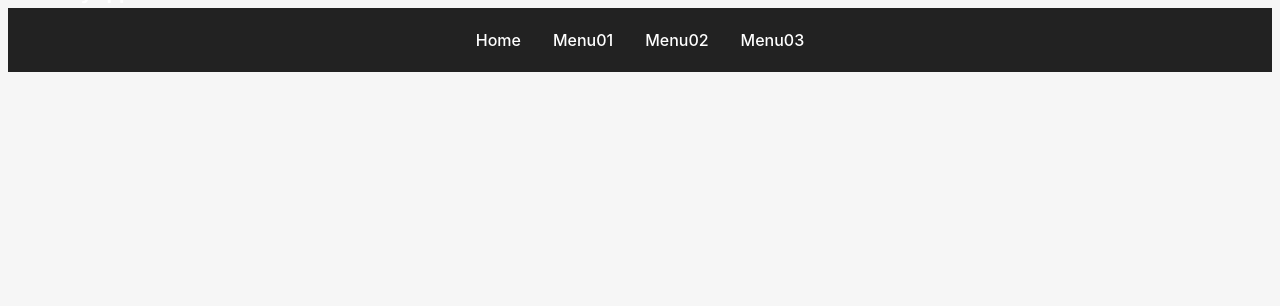
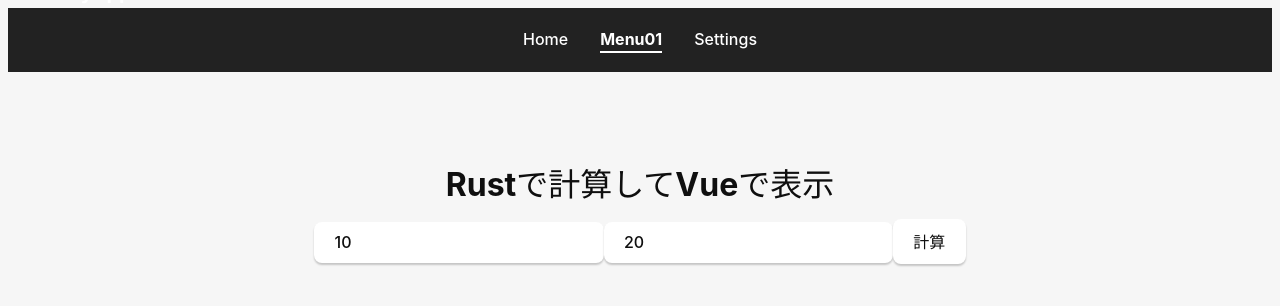
Before and after one commit to YuVelociraptor/tauri-vue-test, a Vue app: page /#/menu01 in a window 1280 px wide. Shown: the top 306 px of the page. Built offline with nearby package versions, Linux system fonts and the light colour scheme.

Commit message:
fn add & use in vue

```diff
--- a/src/components/Navbar.vue
+++ b/src/components/Navbar.vue
@@ -11,8 +11,7 @@
     <nav :class="['nav-menu', { open: isOpen }]">
       <router-link to="/">Home</router-link>
       <router-link to="/menu01">Menu01</router-link>
-      <router-link to="/menu02">Menu02</router-link>
-      <router-link to="/menu03">Menu03</router-link>
+      <router-link to="/settings">Settings</router-link>
     </nav>
   </header>
 </template>
--- /dev/null
+++ b/src/pages/Menu01.vue
@@ -0,0 +1,31 @@
+<script setup lang="ts">
+import { ref } from "vue";
+import { invoke } from "@tauri-apps/api/core";
+
+const a = ref(10);
+const b = ref(20);
+const result = ref<number | null>(null);
+
+const calculate = async () => {
+  result.value = await invoke<number>("add", {
+    a: a.value,
+    b: b.value,
+  });
+};
+</script>
+
+<template>
+  <main>
+    <h1>Rustで計算してVueで表示</h1>
+    <input v-model.number="a" type="number" />
+    <input v-model.number="b" type="number" />
+    <button @click="calculate">計算</button>
+    <p v-if="result !== null">
+      結果: {{ result }}
+    </p>
+  </main>
+</template>
+
+<style scoped>
+
+</style>
--- a/src/router/index.ts
+++ b/src/router/index.ts
@@ -3,6 +3,7 @@ import {createRouter, createWebHashHistory} from 'vue-router'
 // ページコンポーネント
 import Home from '@/pages/Home.vue'
 import Settings from "@/pages/Settings.vue";
+import Menu01 from "@/pages/Menu01.vue";
 
 // ルート定義
 const routes = [
@@ -10,6 +11,11 @@ const routes = [
         path: '/',
         name: 'Home',
         component: Home,
+    },
+    {
+        path: '/menu01',
+        name: 'Menu01',
+        component: Menu01
     },
     {
         path: '/settings',
```
Also changed, not shown: 1 other file (tests, documents, lock files or other folders).
